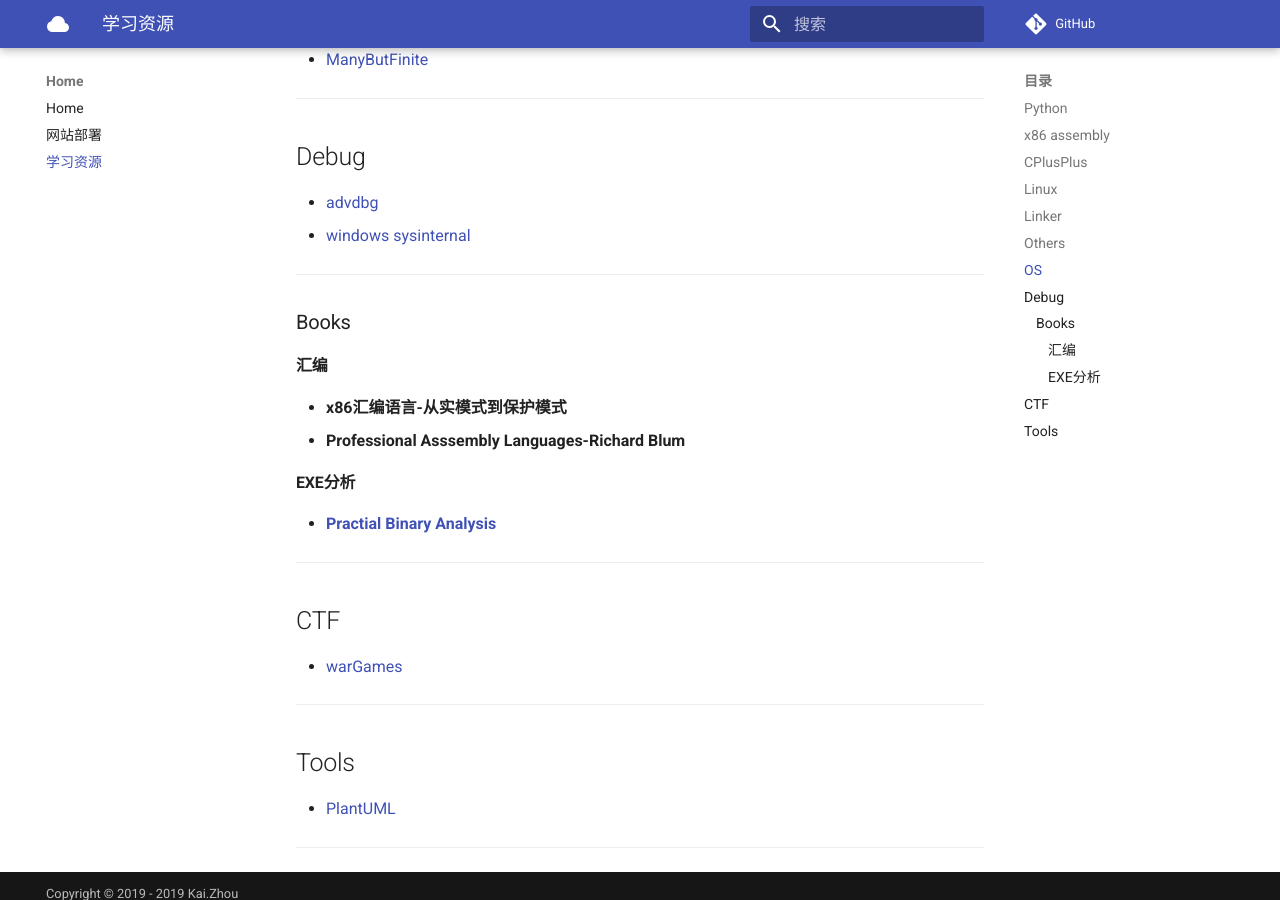
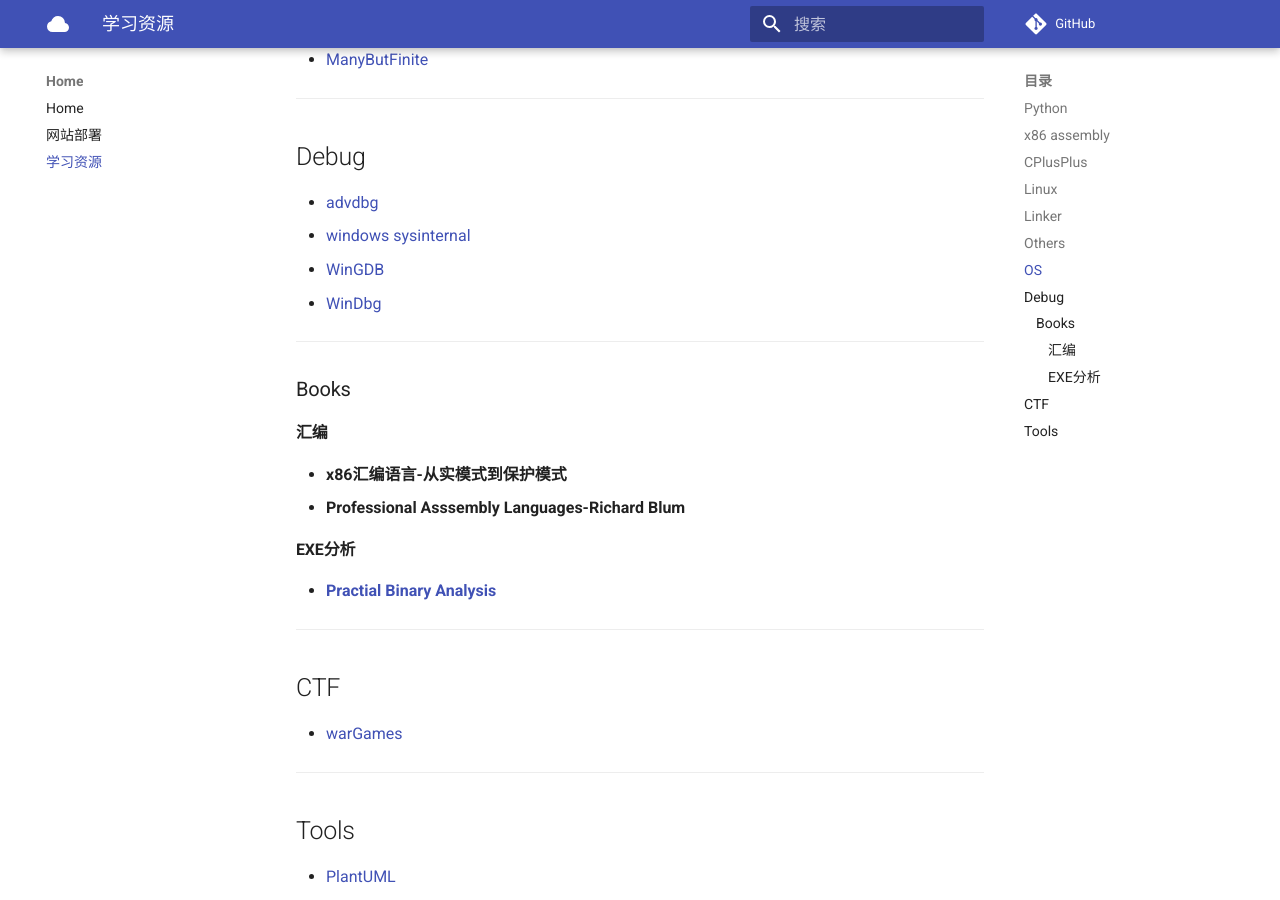
Before and after one commit to zhoukaidev/ks_blog, an MkDocs documentation site: the page built from docs/trainingResource.md, in a window 1280 px wide and 900 px high, scrolled down 1287 px. Built offline with MkDocs 1.6.1 and Material for MkDocs 9.7.7, drawn with Linux system fonts in a browser that asks for light colours; comment, search, counter and statistics services are not loaded.

Commit message:
Update trainingResource.md

```diff
--- a/docs/trainingResource.md
+++ b/docs/trainingResource.md
@@ -51,6 +51,8 @@ Record training resource linke to save my bad memroy.
 
 * [advdbg](http://advdbg.org/default.aspx)
 * [windows sysinternal](https://docs.microsoft.com/en-us/sysinternals/)
+* [WinGDB](http://www.wingdb.com/)
+* [WinDbg](https://docs.microsoft.com/en-us/windows-hardware/drivers/debugger/debugger-download-tools)
 
 ---
 
```
